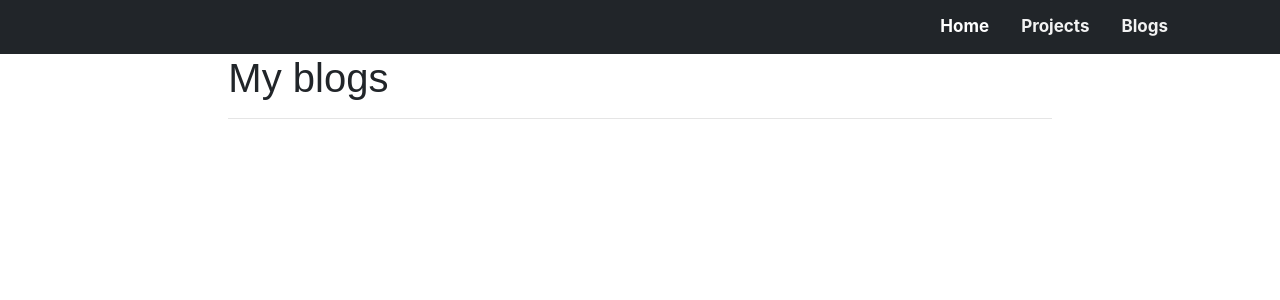
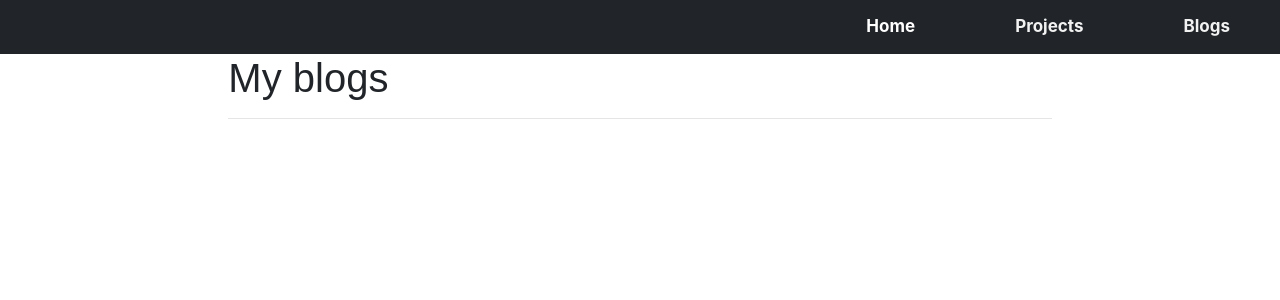
Before and after one commit to pasturl/portfolio-django, a Django app: page /blogs in a window 1280 px wide. Shown: the top 300 px of the page. Run offline with Django 3.2, Linux system fonts and the light colour scheme; data that the repository does not hold is empty; some libraries are stand-ins or nearby versions.

Commit message:
Update base.html

```diff
--- a/portfolio/templates/base.html
+++ b/portfolio/templates/base.html
@@ -24,7 +24,7 @@ body {
   float: right;
   color: #f2f2f2;
   text-align: center;
-  padding: 14px 16px;
+  padding: 14px 50px;
   text-decoration: none;
   font-size: 17px;
 }
@@ -49,9 +49,7 @@ body {
 <script src="https://cdnjs.cloudflare.com/ajax/libs/popper.js/1.14.7/umd/popper.min.js" integrity="sha384-UO2eT0CpHqdSJQ6hJty5KVphtPhzWj9WO1clHTMGa3JDZwrnQq4sF86dIHNDz0W1" crossorigin="anonymous"></script>
 <script src="https://stackpath.bootstrapcdn.com/bootstrap/4.3.1/js/bootstrap.min.js" integrity="sha384-JjSmVgyd0p3pXB1rRibZUAYoIIy6OrQ6VrjIEaFf/nJGzIxFDsf4x0xIM+B07jRM" crossorigin="anonymous"></script>
 <div class="topnav">
-  <a  target="_blank" href={{profile.linkedin_link}} class="linkedin"><i style="color:white" class="fa fa-linkedin"></i></a>
-  <a  target="_blank" href={{profile.github_link}} class="github"><i style="color:white" class="fa fa-github"></i></a>
-  <a href=mailto:{{profile.email}} class="gmail"><i style="color:white" class="fa fa-envelope"></i></a>
+
   <a href="/myportfolio/blogs">Blogs</a>
   <a href="/myportfolio/projects">Projects</a>
   <a class="active" href="/myportfolio">Home</a>
```
